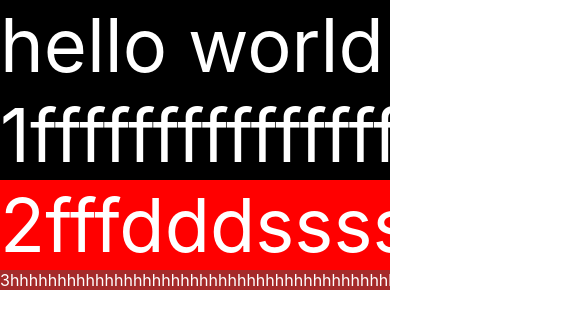
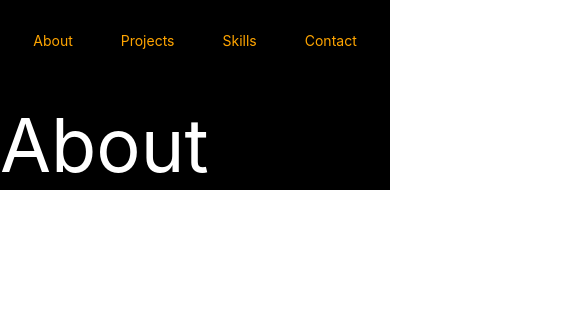
Before and after one commit to vkrajput26/vkrajput26.github.io, a React (Create React App) app: page /about in a window 390 px wide. Shown: the top 328 px of the page, 585 px wide, since content can reach past the window. Built offline with nearby package versions, Linux system fonts and the light colour scheme.

Commit message:
creating layout

```diff
--- a/package.json
+++ b/package.json
@@ -9,6 +9,7 @@
     "@testing-library/user-event": "^13.5.0",
     "react": "^18.2.0",
     "react-dom": "^18.2.0",
+    "react-router-dom": "^6.3.0",
     "react-scripts": "5.0.1",
     "web-vitals": "^2.1.4"
   },
--- a/src/App.js
+++ b/src/App.js
@@ -1,11 +1,13 @@
 import logo from './logo.svg';
 import './App.css';
+import AllRoute from './Router/AllRoute';
+import Navbar from './Components/Navbar';
 
 function App() {
 
   return (
     <div className="App">
-     hello world
+     {/* hello world
         <div className="App1">
           1fffffffffffffffffffffffffffffffffff
         </div>
@@ -14,7 +16,9 @@ function App() {
         </div>
         <div className="App3">
           3hhhhhhhhhhhhhhhhhhhhhhhhhhhhhhhhhhhhhhhhhhhhhhhhhhh
-        </div>
+        </div> */}
+        <Navbar/>
+        <AllRoute/>
 
     </div>
   );
--- /dev/null
+++ b/src/Components/Navbar.css
@@ -0,0 +1,64 @@
+.NavbarLink{
+    height: 100px;
+    display: flex;
+    justify-content: end;
+    gap: 3rem;
+
+}
+
+.Links {
+    color: orange;
+   font-size: 44px;
+   text-decoration: none;
+   margin-top: 2rem;
+}
+.Links:hover{
+    color: white;
+}
+
+
+
+ /* Mobile */
+ @media screen and (max-width: 480px) and (min-width: 320px)  {
+    .NavbarLink{
+        width: 100%;
+        display: flex;
+        justify-content: center;
+        gap: 3rem;
+
+       }
+       .Links {
+        color: orange;
+       font-size: 14px;
+       text-decoration: none;
+       margin-top: 2rem;
+    }
+  }
+
+
+  /* Tablet */
+  @media screen and (max-width: 768px) and (min-width: 481px)  {
+    .NavbarLink{
+        width: 100%;
+        display: flex;
+        justify-content: center;
+        gap: 3rem;
+
+       }
+
+       .Links {
+        color: orange;
+       font-size: 24px;
+       text-decoration: none;
+       margin-top: 2rem;
+    }
+
+  }
+
+
+  /* Desktop */
+  @media screen and (max-width: 1300px) and (min-width: 769px)  {
+   .NavbarLink{
+    width: 100%;
+   }
+  }
--- /dev/null
+++ b/src/Components/Navbar.jsx
@@ -0,0 +1,18 @@
+
+
+
+ import React from 'react';
+import { Link } from 'react-router-dom';
+ import './Navbar.css'
+const Navbar=(props) =>{
+    return (
+        <div className='NavbarLink' >
+           <Link className='Links'  to="/about" >About</Link>
+            <Link className='Links'  to="/projects" >Projects</Link>
+            <Link className='Links'  to="/skills" >Skills</Link>
+            <Link className='Links'  to="/contact">Contact</Link>
+        </div>
+    );
+ }
+
+ export default Navbar;
--- a/src/Pages/About.jsx
+++ b/src/Pages/About.jsx
@@ -0,0 +1,13 @@
+
+
+import React from 'react';
+
+const  About=(props)=> {
+    return (
+        <div>
+            About
+        </div>
+    );
+}
+
+export default About;
--- a/src/Pages/Contact.jsx
+++ b/src/Pages/Contact.jsx
@@ -0,0 +1,11 @@
+import React from 'react';
+
+const Contact=(props)=> {
+    return (
+        <div>
+            Contact
+        </div>
+    );
+}
+
+export default Contact;
--- a/src/Pages/Home.jsx
+++ b/src/Pages/Home.jsx
@@ -0,0 +1,11 @@
+import React from 'react';
+
+const Home=()=> {
+    return (
+        <div>
+
+        </div>
+    );
+}
+
+export default Home;
--- a/src/Pages/Projects.jsx
+++ b/src/Pages/Projects.jsx
@@ -0,0 +1,11 @@
+import React from 'react';
+
+const Projects=(props)=> {
+    return (
+        <div>
+            Projects
+        </div>
+    );
+}
+
+export default Projects;
--- a/src/Pages/Skills.jsx
+++ b/src/Pages/Skills.jsx
@@ -0,0 +1,11 @@
+import React from 'react';
+
+const Skills=(props) =>{
+    return (
+        <div>
+            Skills
+        </div>
+    );
+}
+
+export default Skills;
--- /dev/null
+++ b/src/Router/AllRoute.jsx
@@ -0,0 +1,22 @@
+
+
+import React from 'react';
+import { Routes,Route } from 'react-router-dom';
+import About from '../Pages/About';
+import Contact from '../Pages/Contact';
+import Home from '../Pages/Home';
+import Projects from '../Pages/Projects';
+import Skills from '../Pages/Skills';
+const  AllRoute=()=> {
+    return (
+        <Routes>
+            <Route path='/' element={<Home/>} />
+             <Route path='/about' element={<About/>} />
+             <Route path='/contact' element={<Contact/>} />
+             <Route path='/projects' element={<Projects/>} />
+             <Route path='/skills' element={<Skills/>} />
+        </Routes>
+    );
+}
+
+export default AllRoute;
--- a/src/index.js
+++ b/src/index.js
@@ -3,11 +3,14 @@ import ReactDOM from 'react-dom/client';
 import './index.css';
 import App from './App';
 import reportWebVitals from './reportWebVitals';
+import { BrowserRouter } from 'react-router-dom';
 
 const root = ReactDOM.createRoot(document.getElementById('root'));
 root.render(
   <React.StrictMode>
+    <BrowserRouter>
     <App />
+    </BrowserRouter>
   </React.StrictMode>
 );
 
```
Also changed, not shown: src/Router/AllRoute.css (added), 1 other file (tests, documents, lock files or other folders).
